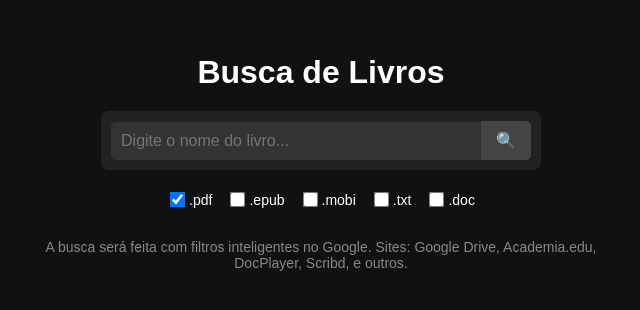
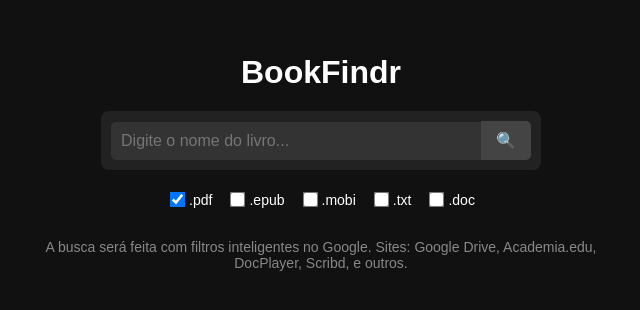
Before and after one commit to tastyylol/bookfindr, a plain HTML site: page index.html in a window 1280 px wide. Shown: the part 248-558 px from the top of the page, without its empty margins (319-959 px from the left). Drawn offline with Linux system fonts and the light colour scheme.

Commit message:
Update index.html

```diff
--- a/index.html
+++ b/index.html
@@ -116,7 +116,7 @@
   </style>
 </head>
 <body>
-  <h1>Busca de Livros</h1>
+  <h1>BookFindr</h1>
   <div class="search-box">
     <input type="text" id="search-box" placeholder="Digite o nome do livro..." />
     <button id="search-button">🔍</button>
```
